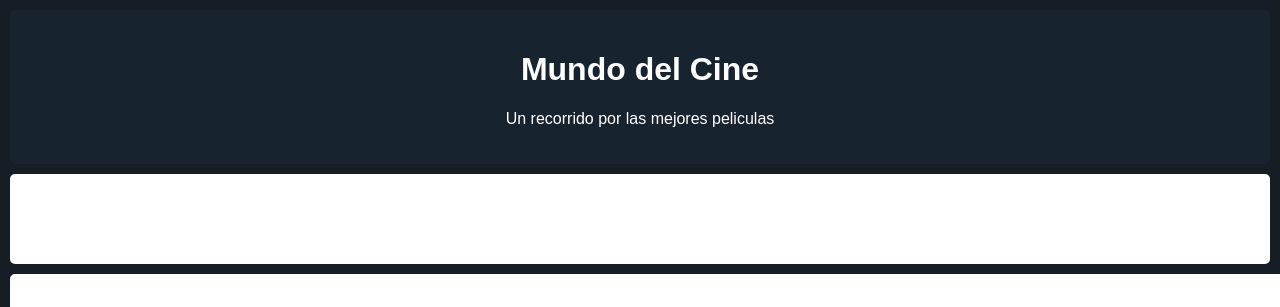
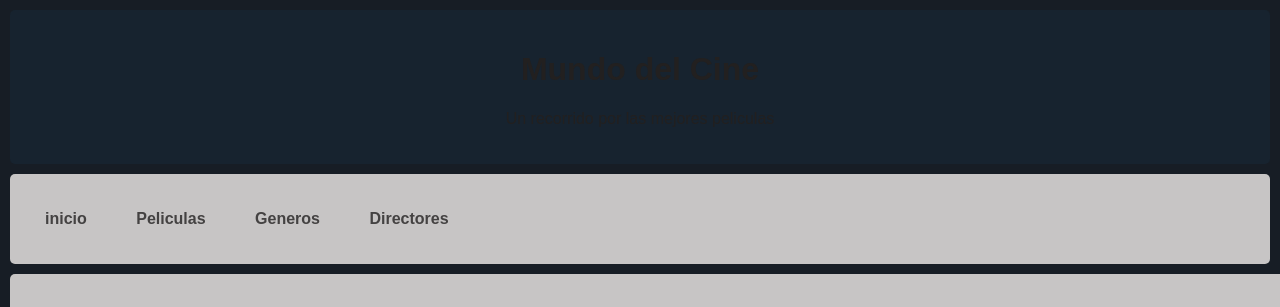
Before and after one commit to Geronimo2010563/TP-FINAL-GERONIMO-VELTRI, a plain HTML site: page index.html in a window 1280 px wide. Shown: the top 307 px of the page. Drawn offline with Linux system fonts and the light colour scheme.

Commit message:
corregido el css

```diff
--- a/style.css
+++ b/style.css
@@ -1,6 +1,6 @@
 body{
     background-color: #171D25;
-    color: #D9E0E7;
+    color: #494a4b;
     font-family: Arial, sans-serif;
     margin: 0;
     padding: 0;
@@ -9,13 +9,13 @@ body{
 header, nav, main, footer{
     padding: 20px;
     margin: 10px;
-    background-color: white;
+    background-color: rgb(199, 197, 197);
     border-radius: 5px;
 }
 
 header{
     background-color:#17232F ;
-    color: white;
+    color: rgb(34, 32, 32);
     text-align: center;
 }
 
@@ -68,7 +68,7 @@ img{
 }
 
 nav a{
-    color: white;
+    color: rgb(68, 66, 66);
     text-decoration: none;
     margin: 15px;
     font-weight: bold;
```
